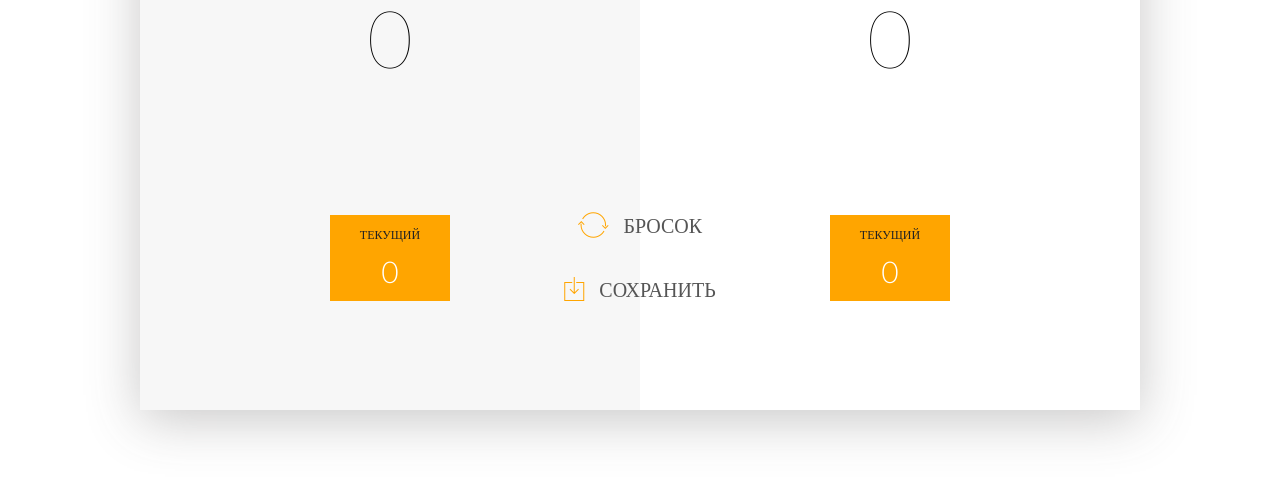
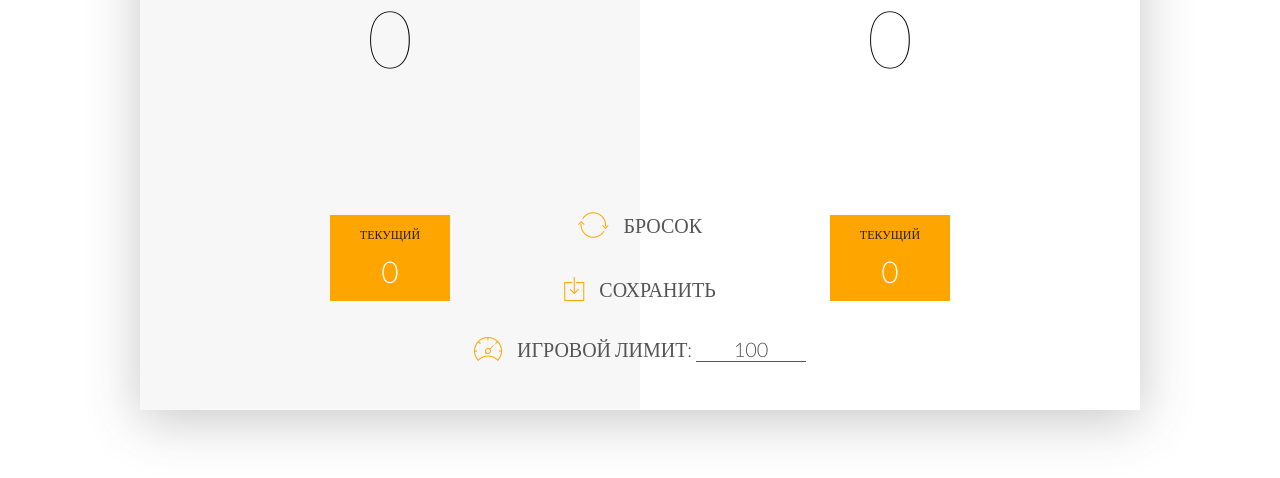
Before and after one commit to mr-sychevskyi/pdffiller-js-homework-3, a plain HTML site: page index.html in a window 1280 px wide. Shown: the part 290-768 px from the top of the page. Drawn offline with nearby package versions, Linux system fonts and the light colour scheme.

Commit message:
Add field to enter game limit

```diff
--- a/app.js
+++ b/app.js
@@ -28,6 +28,7 @@ const initGame = () => {
 initGame();
 
 document.querySelector('.btn-roll').addEventListener('click', function () {
+  const LIMIT_VALUE = +(document.querySelector('#game-limit').value) || 100;
   const diceValues = [];
 
   const dice = [...diceElements].reduce((sum, item) => {
@@ -48,7 +49,7 @@ document.querySelector('.btn-roll').addEventListener('click', function () {
     current += dice;
     document.getElementById('current-' + activePlayer).textContent = current;
 
-    if (scores[activePlayer] + current >= 20) {
+    if (scores[activePlayer] + current >= LIMIT_VALUE) {
       alert(`Player ${activePlayer} won!!!`);
     }
   }
--- a/index.html
+++ b/index.html
@@ -33,6 +33,14 @@
             <button class="btn-roll"><i class="ion-ios-loop"></i>Бросок</button>
             <button class="btn-hold"><i class="ion-ios-download-outline"></i>Сохранить</button>
 
+            <div class="game-limit">
+                <label class="game-limit__label" for="game-limit">
+                    <i class="ion-ios-speedometer-outline"></i>Игровой лимит:
+                </label>
+                <input class="game-limit__input" id="game-limit" name="game-limit" type="number"
+                    value="100" placeholder="Введите лимит">
+            </div>
+
             <div class="dice-wrapper">
                 <img class="dice" src="dice-5.png" alt="Dice">
                 <img class="dice" src="dice-5.png" alt="Dice" >
--- a/style.css
+++ b/style.css
@@ -151,5 +151,48 @@ i {
     box-shadow: 0 10px 60px rgba(0, 0, 0, 0.10);
 }
 
+.game-limit {
+    position: absolute;
+    bottom: 45px;
+    left: 50%;
+    transform: translateX(-50%);
+
+    font-family: Lato;
+    font-size: 20px;
+    font-weight: 300;
+    text-transform: uppercase;
+    color: #555;
+}
+
+.game-limit__input {
+    width: 110px;
+    height: 100%;
+    padding: 0 10px;
+
+    font-family: Lato, Arial, sans-serif;
+    font-size: 20px;
+    font-weight: 300;
+    text-align: center;
+    color: #555;
+
+    border: none;
+    border-bottom: 1px solid #555;
+    background-color: transparent;
+    appearance: none;
+}
+
+.game-limit__input::placeholder,
+.game-limit input-webkit-input-placeholder {
+    font-family: Lato, Arial, sans-serif;
+    font-size: 12px;
+    font-weight: 300;
+}
+
+.game-limit__input::-webkit-inner-spin-button,
+.game-limit__input::-webkit-outer-spin-button {
+    -webkit-appearance: none;
+    margin: 0;
+}
+
 .winner { background-color: #f7f7f7; }
 .winner .player-name { font-weight: 300; color: #EB4D4D; }
```
